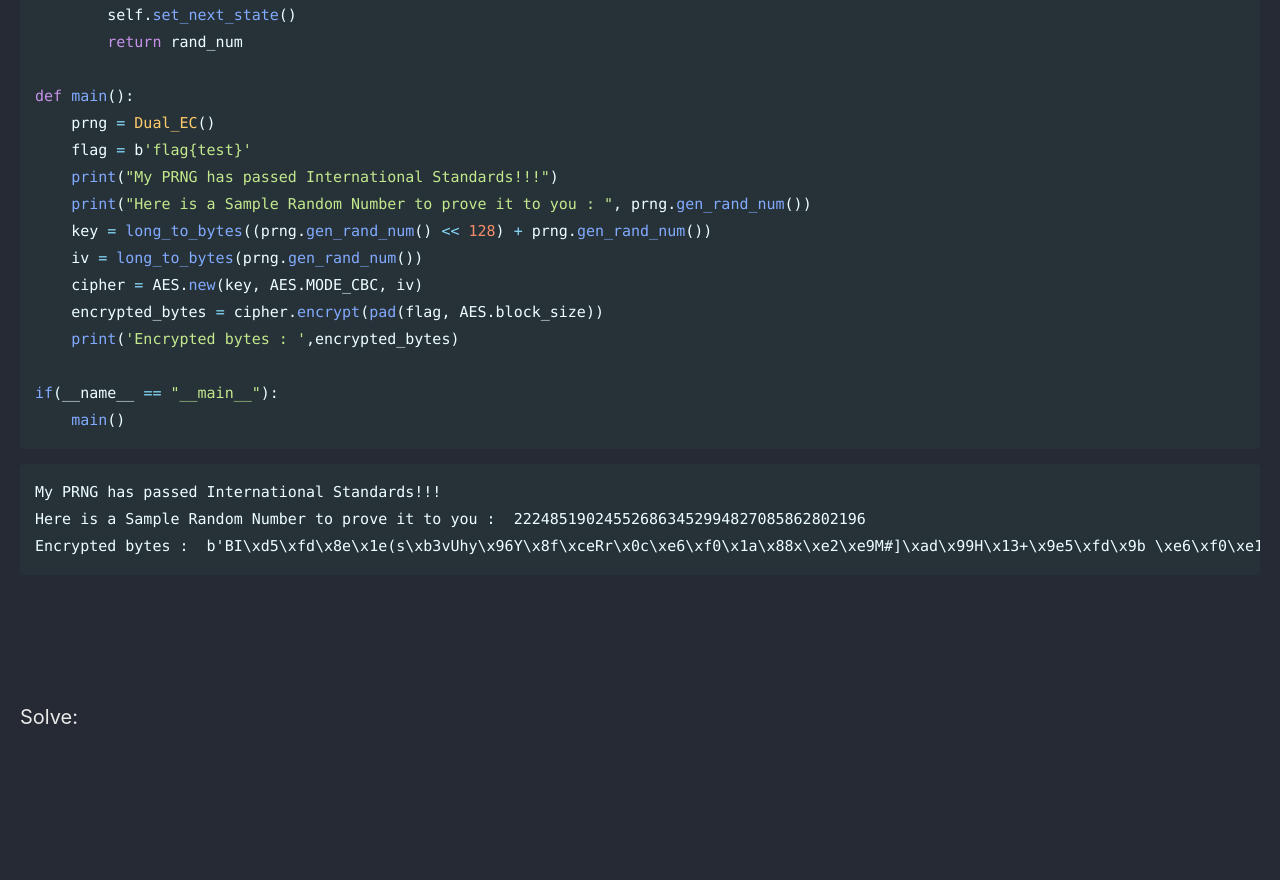
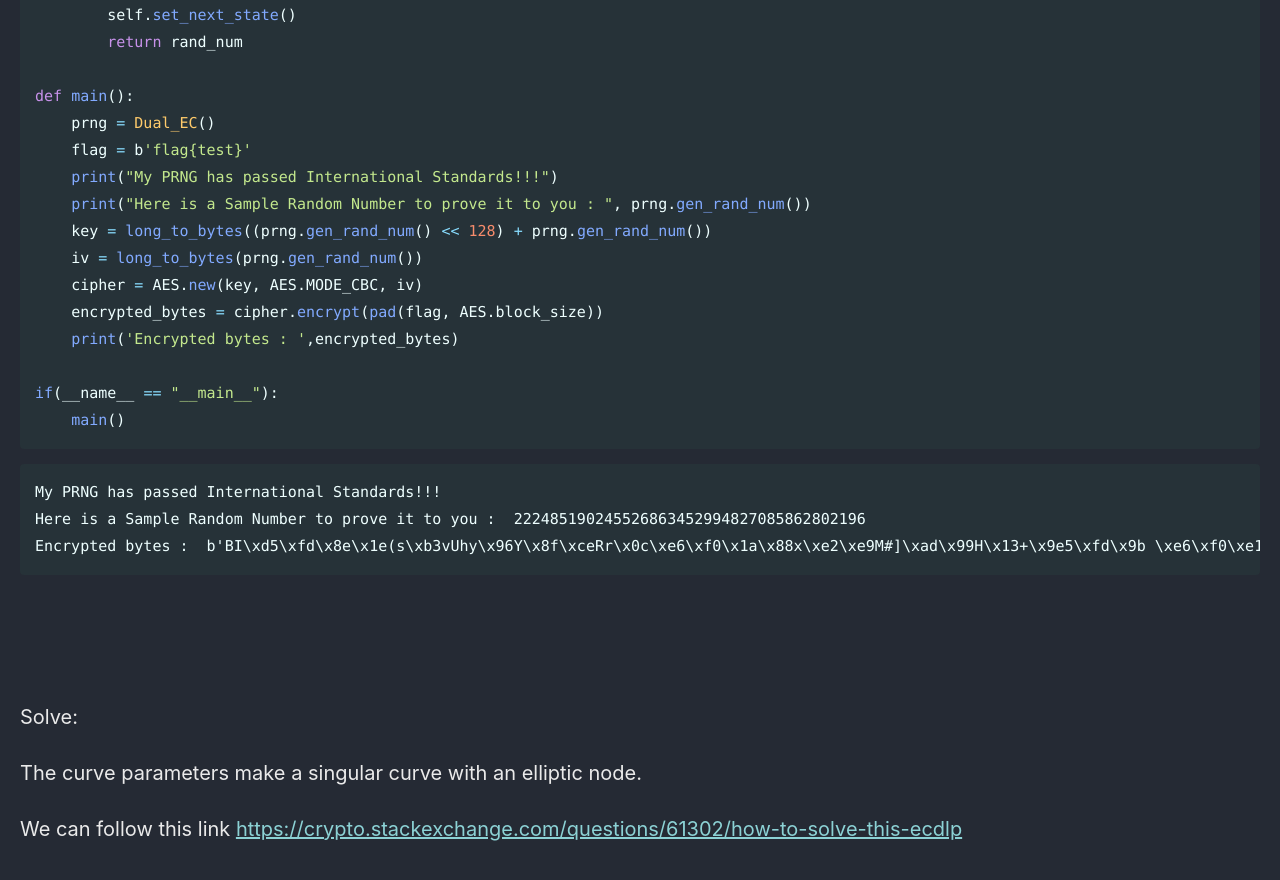
Before and after one commit to Connor-McCartney/Connor-McCartney.github.io, a Jekyll site: the page built from _pages/cryptography/ecc/Backdoor-IRONCTF2024.md, in a window 1280 px wide and 900 px high, scrolled down 948 px. Shown: the top 880 px of the window. Built offline with Jekyll 4.4.1, drawn with Linux system fonts in a browser that asks for light colours; cached includes are drawn as plain includes; before the commit the page ends 1736 px from its top, so only the background shows below that.

Commit message:
Update Backdoor-IRONCTF2024.md

```diff
--- a/_pages/cryptography/ecc/Backdoor-IRONCTF2024.md
+++ b/_pages/cryptography/ecc/Backdoor-IRONCTF2024.md
@@ -63,3 +63,7 @@ Encrypted bytes :  b'BI\xd5\xfd\x8e\x1e(s\xb3vUhy\x96Y\x8f\xceRr\x0c\xe6\xf0\x1a
 <br>
 
 Solve:
+
+The curve parameters make a singular curve with an elliptic node.
+
+We can follow this link <https://crypto.stackexchange.com/questions/61302/how-to-solve-this-ecdlp>
```
